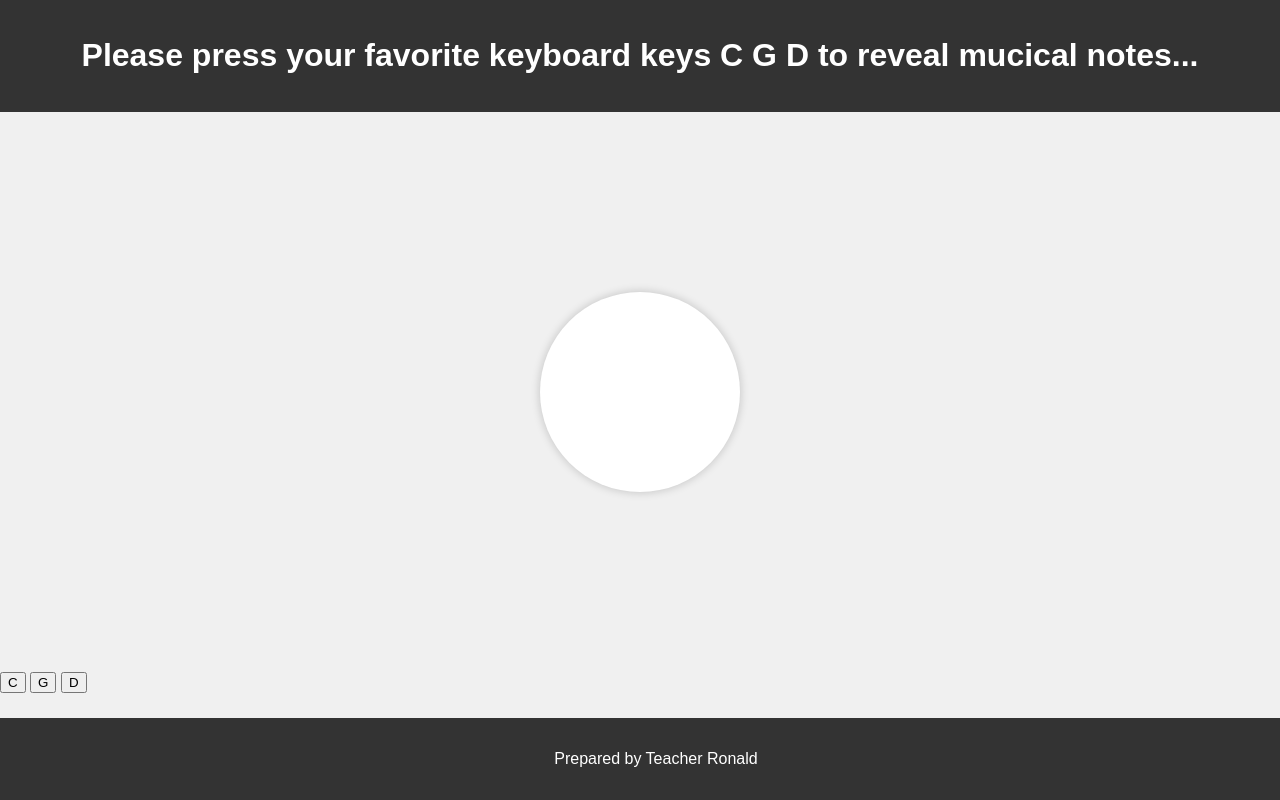
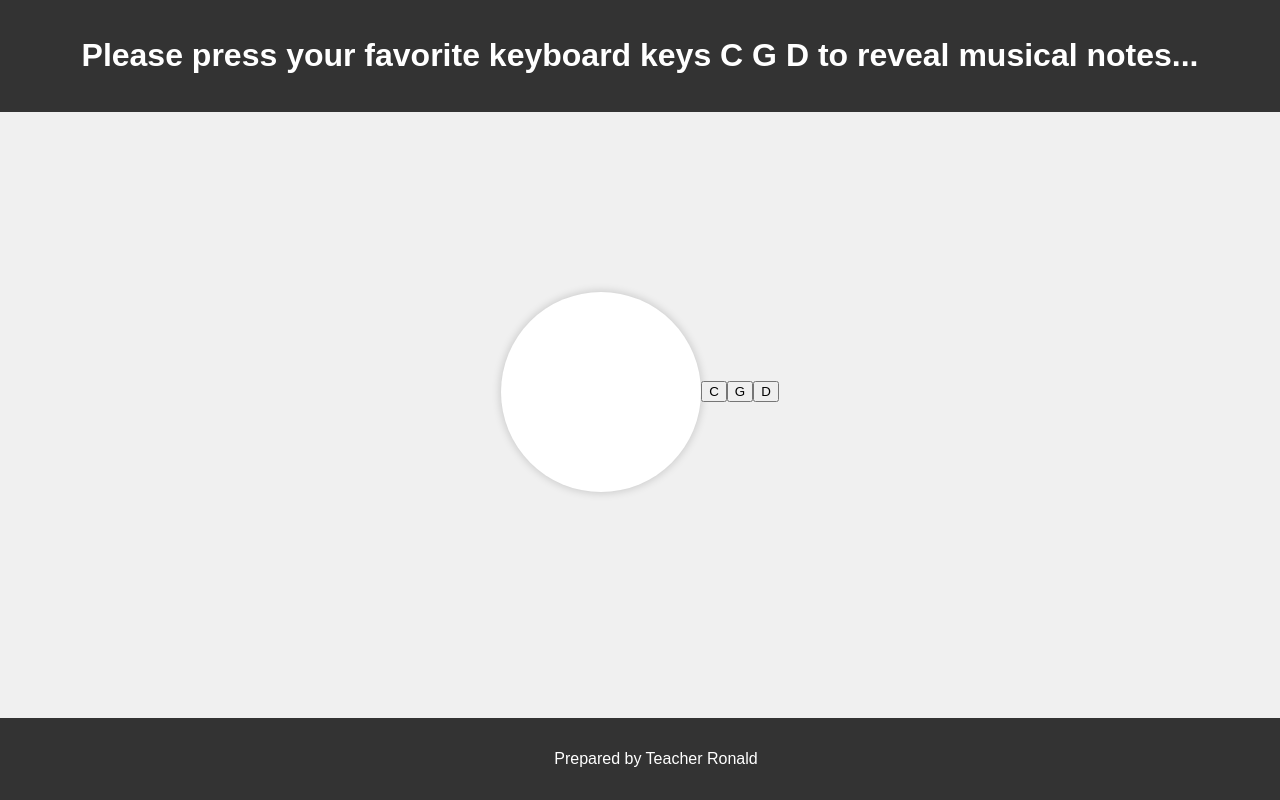
Before and after one commit to lubinronald36-design/MySong, a plain HTML site: page index.html in a window 1280 px wide. Drawn offline with Linux system fonts and the light colour scheme.

Commit message:
Update index.html

```diff
--- a/index.html
+++ b/index.html
@@ -8,20 +8,19 @@
 </head>
 <body>
   <header>
-        <h1>Please press your favorite keyboard keys C G D to reveal mucical notes...</h1>
+    <h1>Please press your favorite keyboard keys C G D to reveal musical notes...</h1>
   </header>
   <main>
     <div class="animation-container">
       <div class="animation"></div>
     </div>
+    <button class="key-btn" data-key="c">C</button>
+    <button class="key-btn" data-key="g">G</button>
+    <button class="key-btn" data-key="d">D</button>
   </main>
   <footer>
     <p>Prepared by Teacher Ronald</p>
   </footer>
-
-    <script src="script.js"></script><button class="key-btn" data-key="c">C</button>
-<button class="key-btn" data-key="g">G</button>
-<button class="key-btn" data-key="d">D</button>
-
+  <script src="script.js"></script>
 </body>
-</html
+</html>
```
Lines whose indentation alone changed are shown as unchanged.
